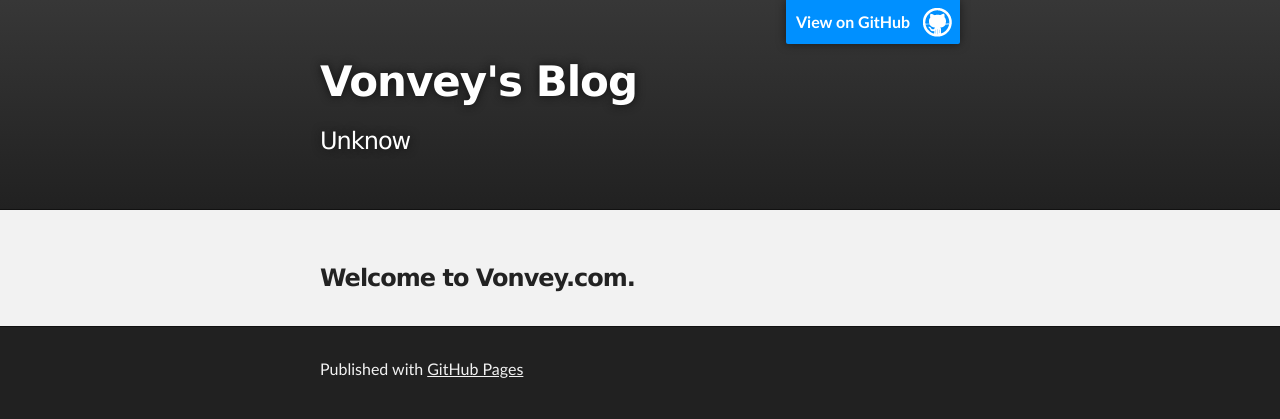
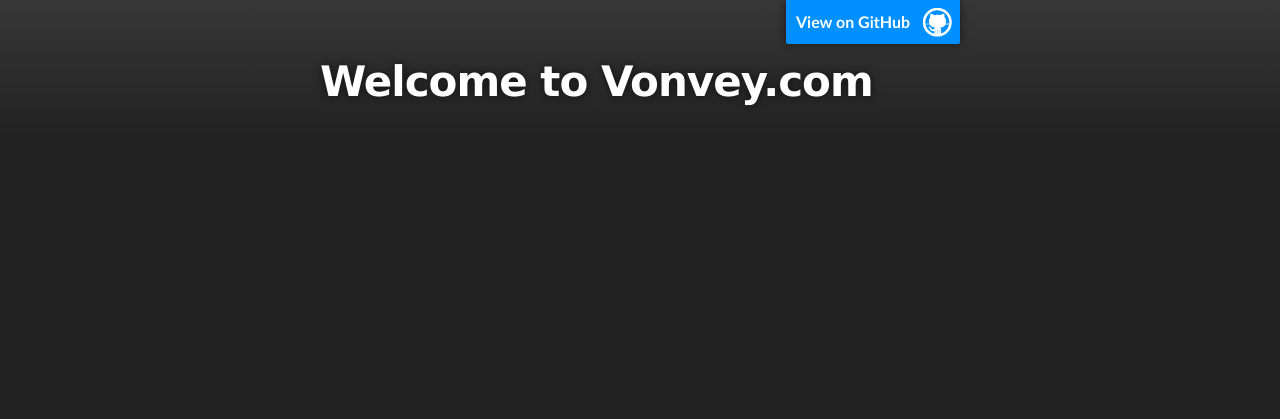
Before and after one commit to vonvey/vonvey.github.io, a plain HTML site: page index.html in a window 1280 px wide. Drawn offline with Linux system fonts and the light colour scheme.

Commit message:
Update index.html

```diff
--- a/index.html
+++ b/index.html
@@ -18,27 +18,27 @@
         <header class="inner">
           <a id="forkme_banner" href="https://github.com/vonvey">View on GitHub</a>
 
-          <h1 id="project_title">Vonvey&#39;s Blog</h1>
-          <h2 id="project_tagline">Unknow</h2>
+          <h1 id="project_title">Welcome to Vonvey.com</h1>
+          <!--<h2 id="project_tagline">Unknow</h2>-->
 
         </header>
     </div>
 
-    <!-- MAIN CONTENT -->
+    <!-- MAIN CONTENT
     <div id="main_content_wrap" class="outer">
       <section id="main_content" class="inner">
         <h3>
 <a id="welcome-to-vonveycom" class="anchor" href="#welcome-to-vonveycom" aria-hidden="true"><span class="octicon octicon-link"></span></a>Welcome to Vonvey.com.</h3>
       </section>
     </div>
-
-    <!-- FOOTER  -->
+    -->
+    <!-- FOOTER
     <div id="footer_wrap" class="outer">
       <footer class="inner">
         <p>Published with <a href="https://pages.github.com">GitHub Pages</a></p>
       </footer>
     </div>
-
+    -->
 
 
   </body>
```
